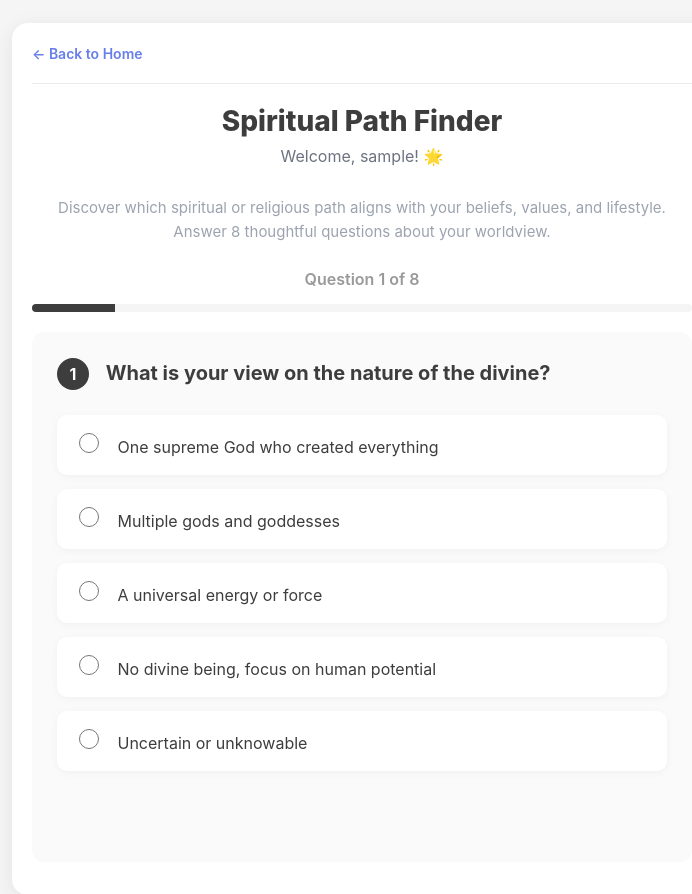
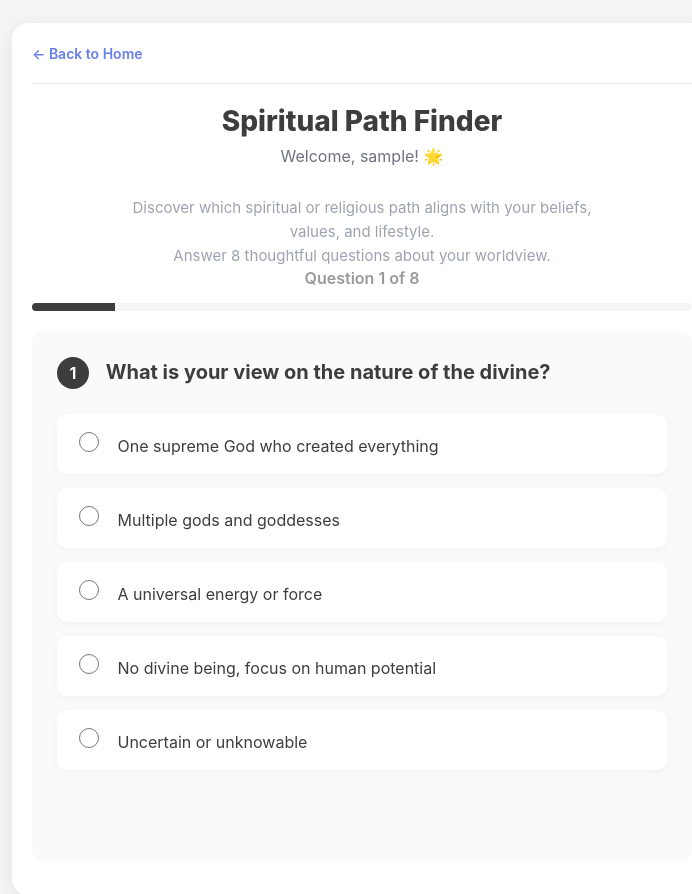
Before and after one commit to YoonJ-C/Spiritual-Path-Assessment, a Flask app: page /assessment in a window 1280 px wide. Shown: the top 894 px of the page, without its empty margins (278-970 px from the left). Run offline with Flask 2, Linux system fonts and the light colour scheme; the visitor is signed in with stand-in values (Sample User, id 1).

```diff
--- a/static/style.css
+++ b/static/style.css
@@ -629,3 +629,13 @@ button:disabled {
     color: #5a6fd8;
     transform: translateX(-3px);
 }
+
+/* Results description max-width */
+.subtitle {
+    max-width: 500px;
+    margin: 0 auto;
+}
+
+.results-spacing {
+    margin-top: 40px;
+}
--- a/templates/index.html
+++ b/templates/index.html
@@ -86,7 +86,7 @@
                     Based on your responses, here are the spiritual paths that align most closely with your values and beliefs:
                 </p>
 
-                <div id="resultsContainer">
+                <div id="resultsContainer" class="results-spacing">
                     {% for result in results %}
                     <div class="result-card rank-{{ loop.index }}">
                         <div class="result-header">
```
